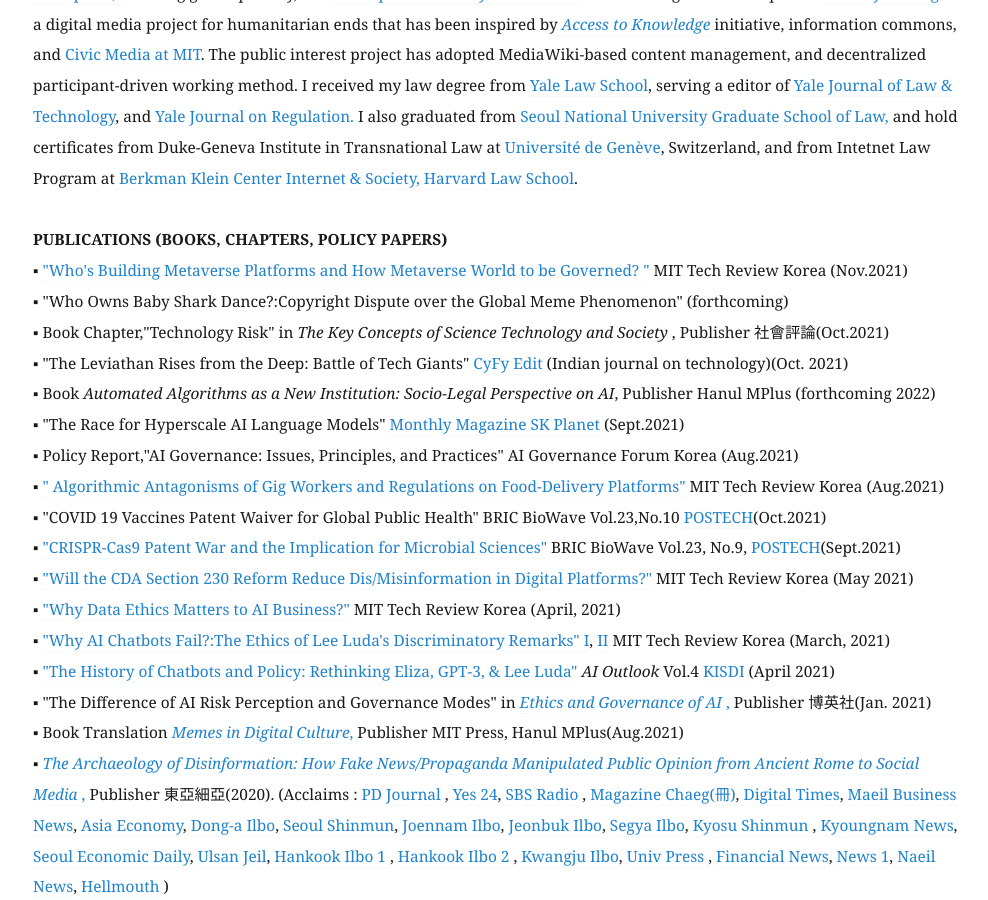
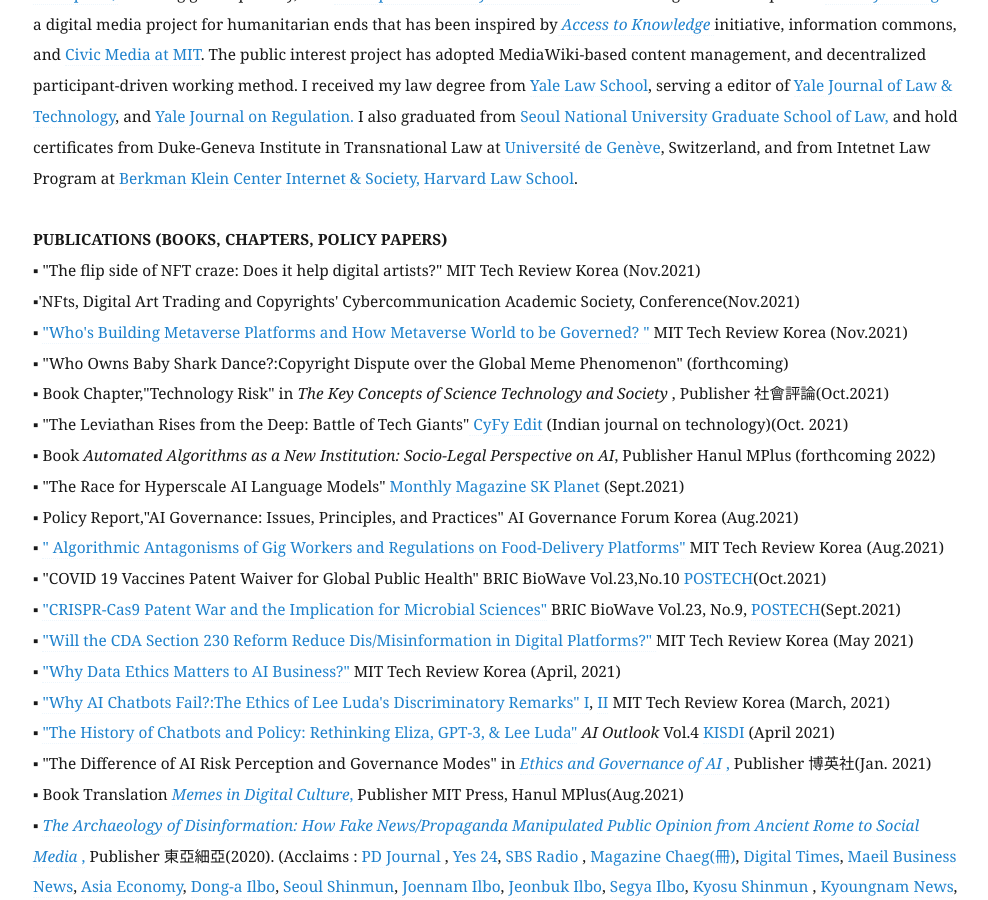
Before and after one commit to eunchangchoi/eunchangchoi.github.io, a Jekyll site: the page built from index.md, in a window 1280 px wide and 900 px high, scrolled down 1681 px. Shown: the whole window, without its empty margins (67-1055 px from the left). Built offline with Jekyll 4.4.1, drawn with Linux system fonts in a browser that asks for light colours.

Commit message:
Update index.md

```diff
--- a/index.md
+++ b/index.md
@@ -33,6 +33,8 @@
 <br>
 <br>
  <strong> PUBLICATIONS (BOOKS, CHAPTERS, POLICY PAPERS) </strong> <br>
+▪ "The flip side of NFT craze: Does it help digital artists?" MIT Tech Review Korea (Nov.2021)<br>
+▪'NFts, Digital Art Trading and Copyrights' Cybercommunication Academic Society, Conference(Nov.2021) <br>
 ▪ <a href="https://www.technologyreview.kr/누가-메타버스-플랫폼을-구축하고-있고-메타버스-세/">"Who's Building Metaverse Platforms and How Metaverse World to be Governed? "</a> MIT Tech Review Korea (Nov.2021)<br>
 ▪ "Who Owns Baby Shark Dance?:Copyright Dispute over the Global Meme Phenomenon" (forthcoming) <br>
 ▪ Book Chapter,"Technology Risk" in <i> The Key Concepts of Science Technology and Society </i>, Publisher 社會評論(Oct.2021) <br>
```
